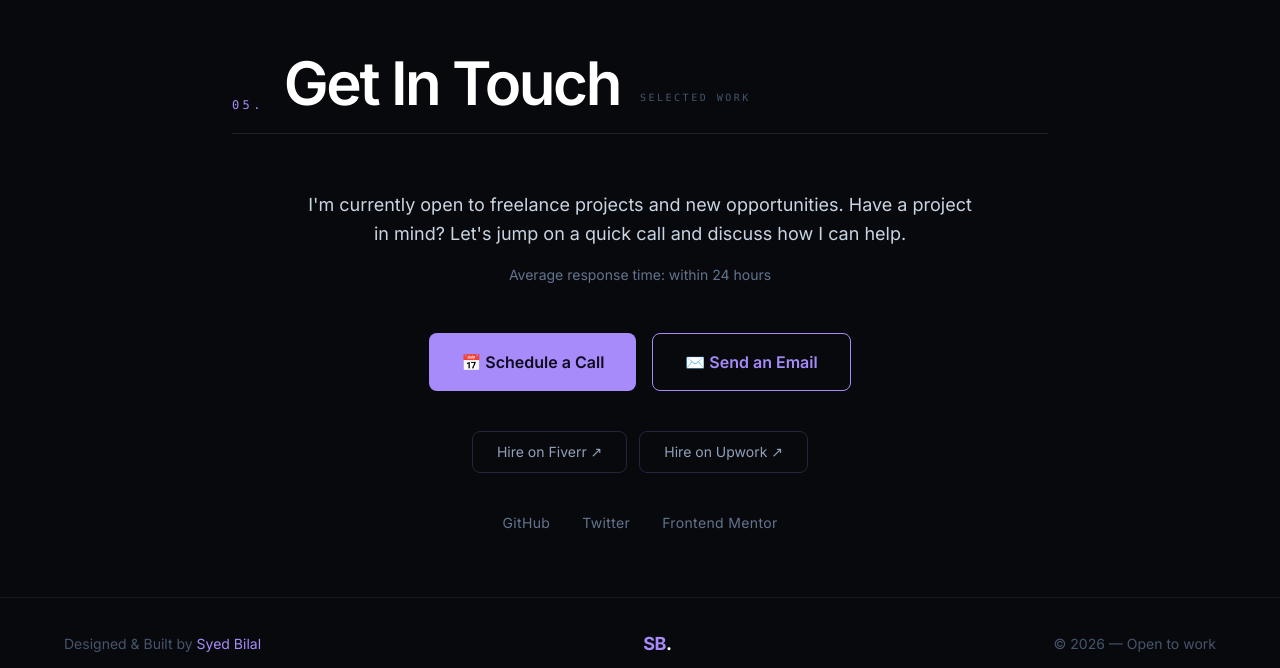
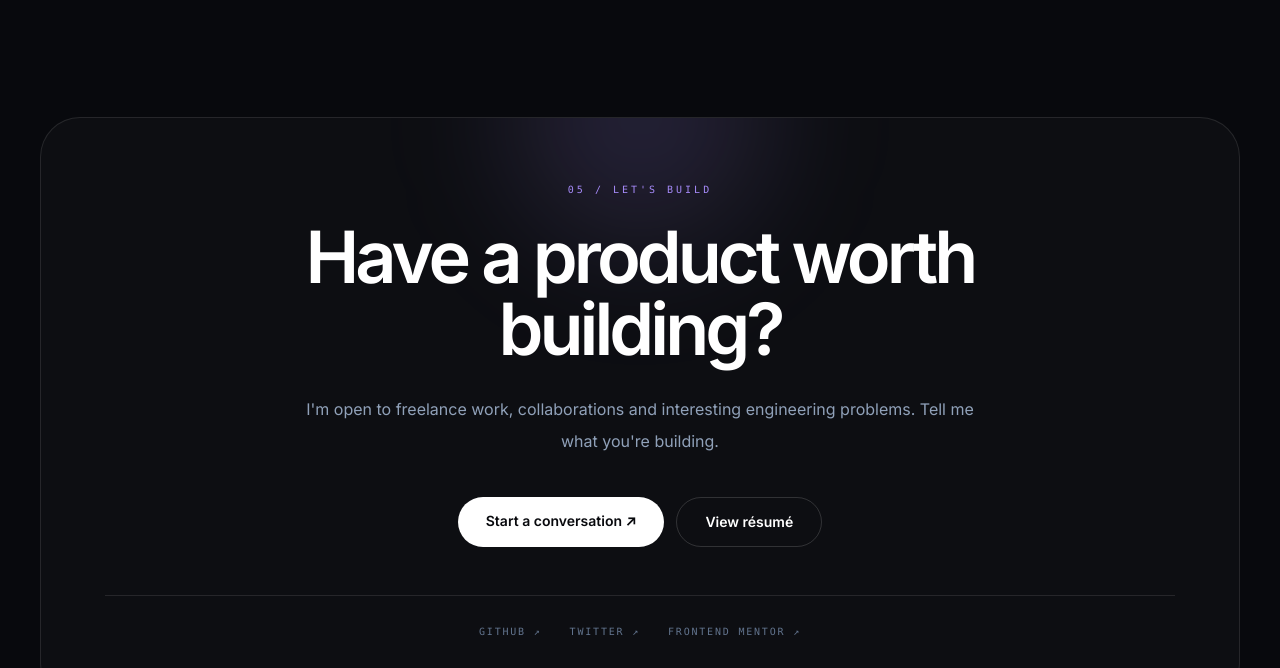
Before and after one commit to iamsyedbilal/portfolio, a Next.js app: page / in a window 1280 px wide. Shown: the part 5353-6021 px from the top of the page. Built offline with nearby package versions, Linux system fonts and the light colour scheme.

Commit message:
redesign: create immersive contact CTA

```diff
--- a/components/Contact.tsx
+++ b/components/Contact.tsx
@@ -1,100 +1,33 @@
 "use client";
 
 import { motion } from "framer-motion";
-import SectionHeading from "./SectionHeading";
 import { socialLinks } from "@/lib/data";
 
 export default function Contact() {
   return (
-    <section
-      id="contact"
-      className="py-16 px-6 md:px-10 max-w-4xl mx-auto text-center">
-      <SectionHeading number="05." title="Get In Touch" />
+    <section id="contact" className="mx-auto max-w-7xl px-6 py-32 md:px-10">
+      <motion.div
+        initial={{ opacity: 0, scale: 0.98 }}
+        whileInView={{ opacity: 1, scale: 1 }}
+        viewport={{ once: true, margin: "-100px" }}
+        transition={{ duration: 0.7 }}
+        className="relative overflow-hidden rounded-[2.5rem] border border-white/10 bg-white/[0.025] p-8 text-center md:p-16"
+      >
+        <div className="pointer-events-none absolute left-1/2 top-0 h-64 w-64 -translate-x-1/2 -translate-y-1/2 rounded-full bg-[#a78bfa]/15 blur-3xl" />
+        <p className="relative font-mono text-[10px] uppercase tracking-[0.3em] text-[#a78bfa]">05 / let&apos;s build</p>
+        <h2 className="relative mx-auto mt-6 max-w-4xl text-5xl font-semibold tracking-[-0.055em] text-white md:text-7xl">Have a product worth building?</h2>
+        <p className="relative mx-auto mt-7 max-w-2xl text-base leading-8 text-slate-400">I&apos;m open to freelance work, collaborations and interesting engineering problems. Tell me what you&apos;re building.</p>
 
-      {/* Content */}
-      <motion.div
-        initial={{ opacity: 0, y: 20 }}
-        whileInView={{ opacity: 1, y: 0 }}
-        viewport={{ once: true }}
-        transition={{ duration: 0.5, delay: 0.1 }}
-        className="space-y-4 mb-12">
-        <p className="text-slate-300 text-lg leading-relaxed max-w-2xl mx-auto">
-          I&apos;m currently open to freelance projects and new opportunities.
-          Have a project in mind? Let&apos;s jump on a quick call and discuss
-          how I can help.
-        </p>
-        <p className="text-slate-500 text-sm">
-          Average response time: within 24 hours
-        </p>
-      </motion.div>
+        <div className="relative mt-10 flex flex-col justify-center gap-3 sm:flex-row">
+          <a href="mailto:syedbilal.dev27@gmail.com?subject=Project%20Inquiry" className="rounded-full bg-white px-7 py-3.5 text-sm font-semibold text-[#08090d] transition hover:-translate-y-1">Start a conversation ↗</a>
+          <a href="/resume.pdf" target="_blank" rel="noreferrer" className="rounded-full border border-white/15 px-7 py-3.5 text-sm font-semibold text-white transition hover:-translate-y-1 hover:border-white/30">View résumé</a>
+        </div>
 
-      {/* CTA Buttons */}
-      <motion.div
-        initial={{ opacity: 0, y: 20 }}
-        whileInView={{ opacity: 1, y: 0 }}
-        viewport={{ once: true }}
-        transition={{ duration: 0.5, delay: 0.2 }}
-        className="flex flex-col sm:flex-row gap-4 justify-center mb-10">
-        {/* Primary CTA */}
-        <a
-          href="https://calendly.com/syedbilal-dev27/30min"
-          target="_blank"
-          rel="noopener noreferrer"
-          className="px-8 py-4 bg-[#a78bfa] text-[#0f0a1e] font-semibold rounded-lg hover:bg-[#b69cff] transition-all duration-200 hover:-translate-y-0.5 inline-flex items-center justify-center gap-2">
-          📅 Schedule a Call
-        </a>
-
-        {/* Secondary CTA */}
-        <a
-          href="https://mail.google.com/mail/?view=cm&to=syedbilal.dev27@gmail.com&su=Project Inquiry&body=Hi Bilal, I'd like to discuss a project with you."
-          target="_blank"
-          rel="noopener noreferrer"
-          className="px-8 py-4 border border-[#a78bfa] text-[#a78bfa] font-semibold rounded-lg hover:bg-[#a78bfa]/10 transition-all duration-200 hover:-translate-y-0.5 inline-flex items-center justify-center gap-2">
-          ✉️ Send an Email
-        </a>
-      </motion.div>
-
-      {/* Fiverr / Upwork quick links */}
-      <motion.div
-        initial={{ opacity: 0, y: 20 }}
-        whileInView={{ opacity: 1, y: 0 }}
-        viewport={{ once: true }}
-        transition={{ duration: 0.5, delay: 0.3 }}
-        className="flex flex-col sm:flex-row gap-3 justify-center mb-10">
-        <a
-          href="https://www.fiverr.com/iamsyedbilal"
-          target="_blank"
-          rel="noopener noreferrer"
-          className="px-6 py-2.5 rounded-lg border border-[#a78bfa]/20 text-slate-400 text-sm hover:text-[#a78bfa] hover:border-[#a78bfa]/50 transition-all duration-200 inline-flex items-center justify-center gap-2">
-          Hire on Fiverr ↗
-        </a>
-
-        <a
-          href="https://www.upwork.com/freelancers/~0188c7ff53f8a52869"
-          target="_blank"
-          rel="noopener noreferrer"
-          className="px-6 py-2.5 rounded-lg border border-[#a78bfa]/20 text-slate-400 text-sm hover:text-[#a78bfa] hover:border-[#a78bfa]/50 transition-all duration-200 inline-flex items-center justify-center gap-2">
-          Hire on Upwork ↗
-        </a>
-      </motion.div>
-
-      {/* Social Links */}
-      <motion.div
-        initial={{ opacity: 0 }}
-        whileInView={{ opacity: 1 }}
-        viewport={{ once: true }}
-        transition={{ duration: 0.5, delay: 0.4 }}
-        className="flex flex-wrap justify-center gap-8">
-        {socialLinks.map((link) => (
-          <a
-            key={link.label}
-            href={link.href}
-            target={link.href.startsWith("mailto") ? "_self" : "_blank"}
-            rel="noopener noreferrer"
-            className="text-slate-500 text-sm hover:text-[#a78bfa] transition-colors duration-200 tracking-wide">
-            {link.label}
-          </a>
-        ))}
+        <div className="relative mt-12 flex flex-wrap justify-center gap-x-7 gap-y-3 border-t border-white/10 pt-7">
+          {socialLinks.map((link) => (
+            <a key={link.label} href={link.href} target="_blank" rel="noreferrer" className="font-mono text-[10px] uppercase tracking-[0.18em] text-slate-500 transition hover:text-white">{link.label} ↗</a>
+          ))}
+        </div>
       </motion.div>
     </section>
   );
```
